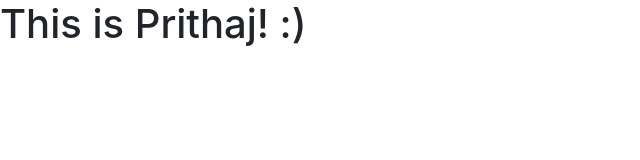
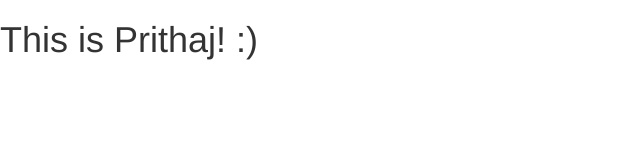
Before and after one commit to prithajnath/prithajnath.github.io, a plain HTML site: page index.html in a window 1280 px wide. Shown: the whole page, without its empty margins (0-640 px from the left). Drawn offline with nearby package versions, Linux system fonts and the light colour scheme.

Commit message:
Add bootstrap

```diff
--- a/index.html
+++ b/index.html
@@ -8,7 +8,11 @@
     <title>Bootstrap 101 Template</title>
 
     <!-- Bootstrap -->
-    <link href="css/bootstrap.min.css" rel="stylesheet">
+    <!-- Latest compiled and minified CSS -->
+<link rel="stylesheet" href="https://maxcdn.bootstrapcdn.com/bootstrap/3.3.7/css/bootstrap.min.css" integrity="sha384-BVYiiSIFeK1dGmJRAkycuHAHRg32OmUcww7on3RYdg4Va+PmSTsz/K68vbdEjh4u" crossorigin="anonymous">
+
+<!-- Optional theme -->
+<link rel="stylesheet" href="https://maxcdn.bootstrapcdn.com/bootstrap/3.3.7/css/bootstrap-theme.min.css" integrity="sha384-rHyoN1iRsVXV4nD0JutlnGaslCJuC7uwjduW9SVrLvRYooPp2bWYgmgJQIXwl/Sp" crossorigin="anonymous">
 
     <!-- HTML5 shim and Respond.js for IE8 support of HTML5 elements and media queries -->
     <!-- WARNING: Respond.js doesn't work if you view the page via file:// -->
@@ -23,6 +27,5 @@
     <!-- jQuery (necessary for Bootstrap's JavaScript plugins) -->
     <script src="https://ajax.googleapis.com/ajax/libs/jquery/1.12.4/jquery.min.js"></script>
     <!-- Include all compiled plugins (below), or include individual files as needed -->
-    <script src="js/bootstrap.min.js"></script>
   </body>
 </html>
```
